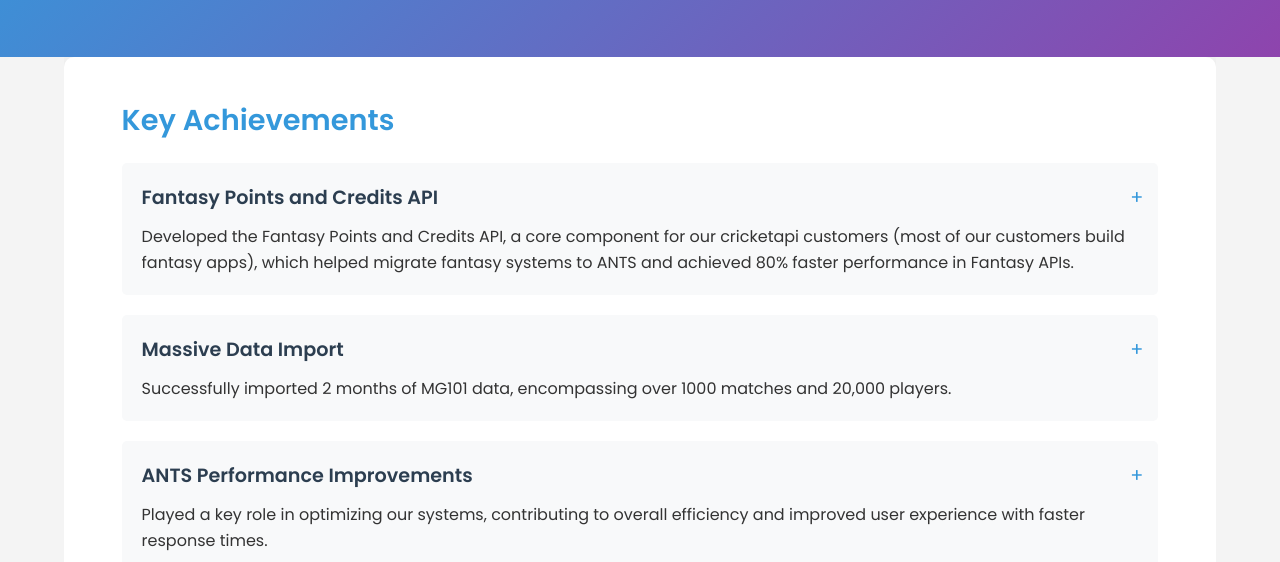
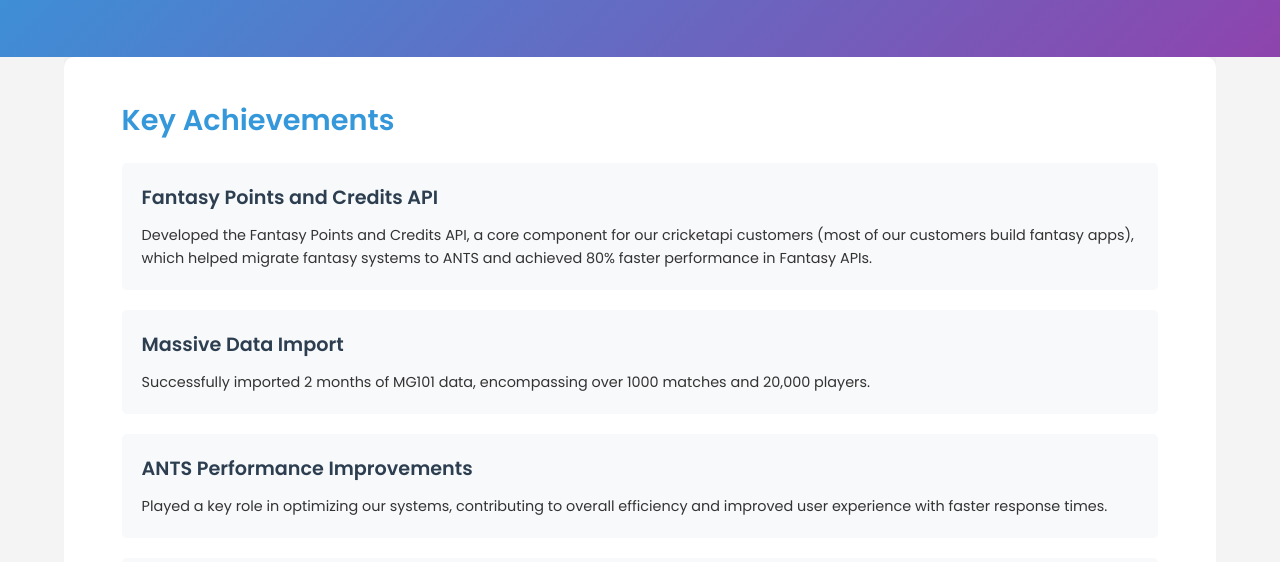
Before and after one commit to deepan-py/deepan-standout-performer.github.io, a plain HTML site: page index.html in a window 1280 px wide. Shown: the part 238-800 px from the top of the page. Drawn offline with Linux system fonts and the light colour scheme.

Commit message:
Update style.css

```diff
--- a/style.css
+++ b/style.css
@@ -145,15 +145,29 @@
 
 .achievement-item {
     position: relative;
-    padding-right: 30px;
-    cursor: pointer;
+    padding: 20px;
+    background: #f8f9fa;
+    border-radius: 5px;
+    margin-bottom: 20px;
+    transition: all 0.3s ease;
+}
+
+.achievement-item:hover {
+    background: #e9ecef;
+    transform: translateX(10px);
+}
+
+.achievement-item h3 {
+    color: #2c3e50;
+    margin-bottom: 10px;
+    font-size: 1.2em;
 }
 
 .achievement-item p {
-    max-height: 96px; /* Approximately 4 lines of text */
-    overflow: hidden;
-    transition: max-height 0.3s ease;
+    font-size: 0.9em;
+    line-height: 1.6;
 }
+
 
 .achievement-item.expandable {
     cursor: pointer;
@@ -164,20 +178,6 @@
 }
 
 .achievement-item.expandable::after {
-    content: '+';
-    position: absolute;
-    right: 15px;
-    top: 20px;
-    font-size: 1.2em;
-    color: #3498db;
-    transition: transform 0.3s ease;
-}
-
-.achievement-item.expanded::after {
-    content: '−';
-}
-
-.achievement-item::after {
     content: '+';
     position: absolute;
     right: 15px;
```
